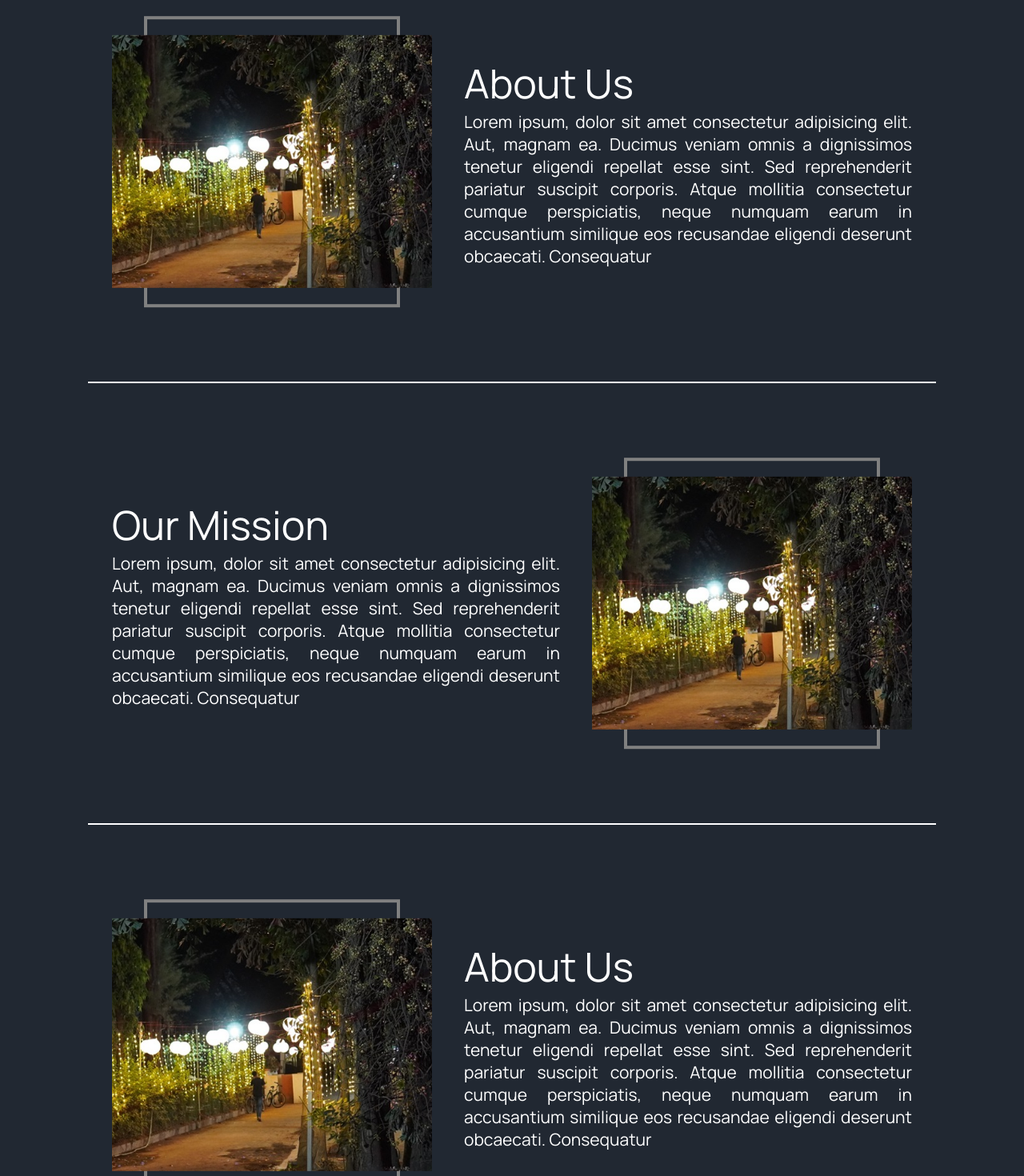
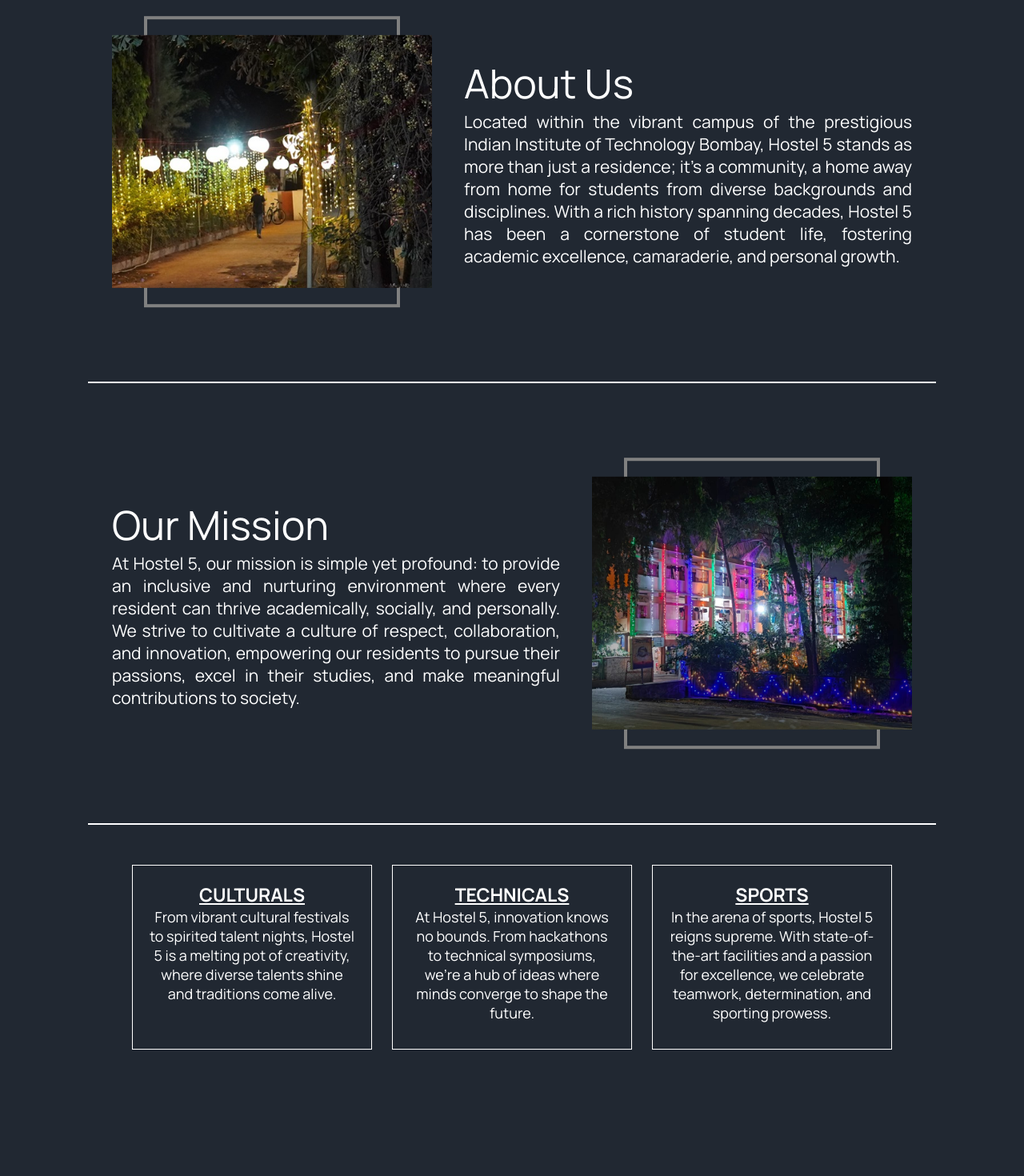
Before and after one commit to shubham282raj/hostel-5-website, a React (Create React App) app: page / in a window 1280 px wide. Shown: the part 840-2310 px from the top of the page at 80% size. After the commit the page ends 2202 px from the top, so only its background shows below. Built offline with nearby package versions, Linux system fonts and the light colour scheme; no server answers; the database is empty.

Commit message:
Modified Landing Page Content

```diff
--- a/src/pages/home/components/aboutUsPage/aboutUsPage.jsx
+++ b/src/pages/home/components/aboutUsPage/aboutUsPage.jsx
@@ -12,12 +12,10 @@
         <div className="content">
           <div className="heading">About Us</div>
           <div className="description">
-            Lorem ipsum, dolor sit amet consectetur adipisicing elit. Aut,
-            magnam ea. Ducimus veniam omnis a dignissimos tenetur eligendi
-            repellat esse sint. Sed reprehenderit pariatur suscipit corporis.
-            Atque mollitia consectetur cumque perspiciatis, neque numquam earum
-            in accusantium similique eos recusandae eligendi deserunt obcaecati.
-            Consequatur
+          Located within the vibrant campus of the prestigious Indian Institute of Technology Bombay,
+          Hostel 5 stands as more than just a residence; it's a community, a home away from home for
+          students from diverse backgrounds and disciplines. With a rich history spanning decades,
+          Hostel 5 has been a cornerstone of student life, fostering academic excellence, camaraderie, and personal growth.
           </div>
         </div>
       </div>
--- /dev/null
+++ b/src/pages/home/components/divisions/divisions.css
@@ -0,0 +1,45 @@
+.homePage .divisions{
+    max-width: 100%;
+    overflow: hidden;
+}
+
+.homePage .divisions .division_container{
+    margin: 50px 0;
+    gap: 25px;
+    display: flex;
+    flex-wrap: wrap;
+    align-items: center;
+    flex-direction: row;
+    justify-content: center;
+}
+
+.homePage .divisions .division{
+    padding: 20px;
+    border: 1px solid var(--white);
+    width: 300px;
+    aspect-ratio: 1.3;
+    position: relative;
+}
+
+.homePage .divisions .heading{
+    font-size: 23px;
+    font-weight: bold;
+    text-decoration: underline;
+    color: var(--white);
+}
+
+.homePage .divisions .description{
+    font-size: 18px;
+    bottom: 0px;
+}
+
+@media screen and (max-width: 850px) {
+    /* .homePage .divisions .division_container{
+        flex-direction: column;
+    }
+    .homePage .divisions .division{
+        width: 95%;
+        height: auto;
+        aspect-ratio: none;
+    } */
+}
--- /dev/null
+++ b/src/pages/home/components/divisions/divisions.jsx
@@ -0,0 +1,42 @@
+import { Link } from "react-router-dom";
+import "./divisions.css";
+import image from "./image.jpg";
+
+export const Divisions = () => {
+  return (
+    <div className="divisions homePageFirstChildren">
+      <div className="division_container">
+        <div className="cult division">
+            <Link to={"/cult"} className="heading">CULTURALS</Link>
+            <div className="image"></div>
+            <div className="description">
+            From vibrant cultural festivals to spirited
+            talent nights, Hostel 5 is a melting pot of
+            creativity, where diverse talents shine and
+            traditions come alive.
+            </div>
+        </div>
+        <div className="tech division">
+            <Link to={"/tech"} className="heading">TECHNICALS</Link>
+            <div className="image"></div>
+            <div className="description">
+            At Hostel 5, innovation knows no bounds.
+            From hackathons to technical symposiums,
+            we're a hub of ideas where minds converge
+            to shape the future.
+            </div>
+        </div>
+        <div className="sports division">
+            <Link to={"/sports"} className="heading">SPORTS</Link>
+            <div className="image"></div>
+            <div className="description">
+            In the arena of sports, Hostel 5 reigns
+            supreme. With state-of-the-art facilities
+            and a passion for excellence, we celebrate
+            teamwork, determination, and sporting prowess.
+            </div>
+        </div>
+      </div>
+    </div>
+  );
+};
--- a/src/pages/home/components/landingPage/landingPage.jsx
+++ b/src/pages/home/components/landingPage/landingPage.jsx
@@ -10,13 +10,13 @@
       <div className="content">
         <div className="heading">Hostel 5</div>
         <div className="description">
-          Lorem ipsum dolor sit amet consectetur adipisicing elit. Unde nisi
-          perferendis aliquam molestias sed ex dolor, cumque praesentium error
-          optio. Est saepe quod veniam eius magni non modi, repellat fugit
-          deleniti perferendis odit, laboriosam itaque hic dicta unde quo quae,
-          vitae tempore blanditiis. Veniam unde dicta assumenda neque ea optio.
-          Hic aut doloremque earum alias quas, labore fugit corporis doloribus
+        Welcome to the beating heart of student life at
+        IIT Bombay — where camaraderie meets academic
+        excellence, and every corridor echoes with the
+        spirit of innovation. Welcome to Hostel 5, your
+        home away from home.
         </div>
+
       </div>
     </div>
   );
--- a/src/pages/home/components/ourMissionPage/ourMissionPage.jsx
+++ b/src/pages/home/components/ourMissionPage/ourMissionPage.jsx
@@ -8,12 +8,11 @@
         <div className="content">
           <div className="heading">Our Mission</div>
           <div className="description">
-            Lorem ipsum, dolor sit amet consectetur adipisicing elit. Aut,
-            magnam ea. Ducimus veniam omnis a dignissimos tenetur eligendi
-            repellat esse sint. Sed reprehenderit pariatur suscipit corporis.
-            Atque mollitia consectetur cumque perspiciatis, neque numquam earum
-            in accusantium similique eos recusandae eligendi deserunt obcaecati.
-            Consequatur
+          At Hostel 5, our mission is simple yet profound: to provide an inclusive and
+          nurturing environment where every resident can thrive academically, socially,
+          and personally. We strive to cultivate a culture of respect, collaboration,
+          and innovation, empowering our residents to pursue their passions, excel in
+          their studies, and make meaningful contributions to society.
           </div>
         </div>
         <div className="image">
--- a/src/pages/home/home.jsx
+++ b/src/pages/home/home.jsx
@@ -3,6 +3,7 @@
 import { AboutUSPage } from "./components/aboutUsPage/aboutUsPage";
 import { OurMissionPage } from "./components/ourMissionPage/ourMissionPage";
 import { useLoadContent } from "../../components/loadPost/useLoadContent";
+import { Divisions } from "./components/divisions/divisions";
 
 const Home = () => {
 
@@ -17,8 +18,7 @@
       <LandingPage />
       <AboutUSPage />
       <OurMissionPage />
-      <AboutUSPage />
-      <OurMissionPage />
+      <Divisions />
     </div>
   );
 };
```
Also changed, not shown: src/pages/home/components/divisions/image.jpg (added), src/pages/home/components/ourMissionPage/image.jpg.
